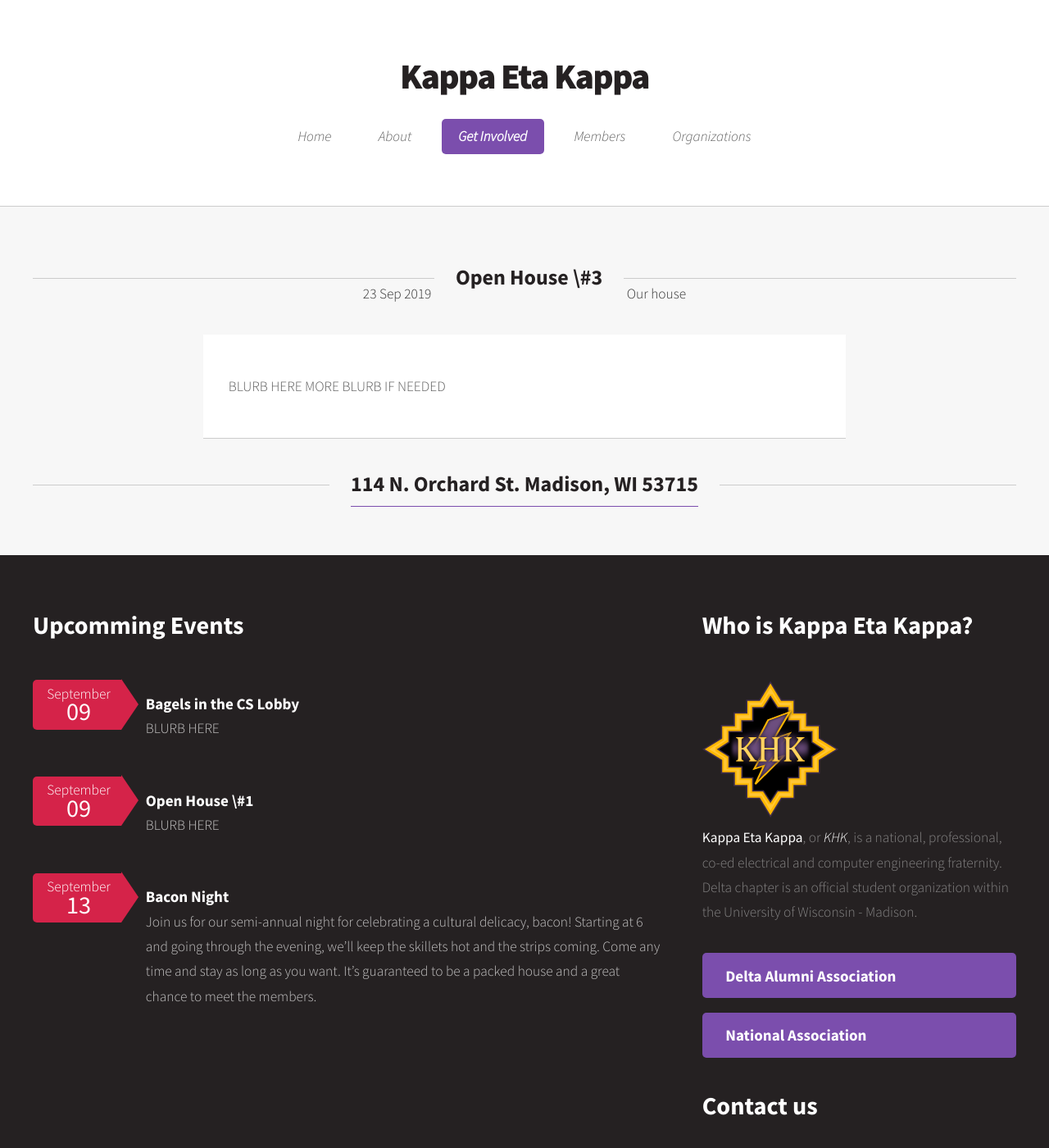
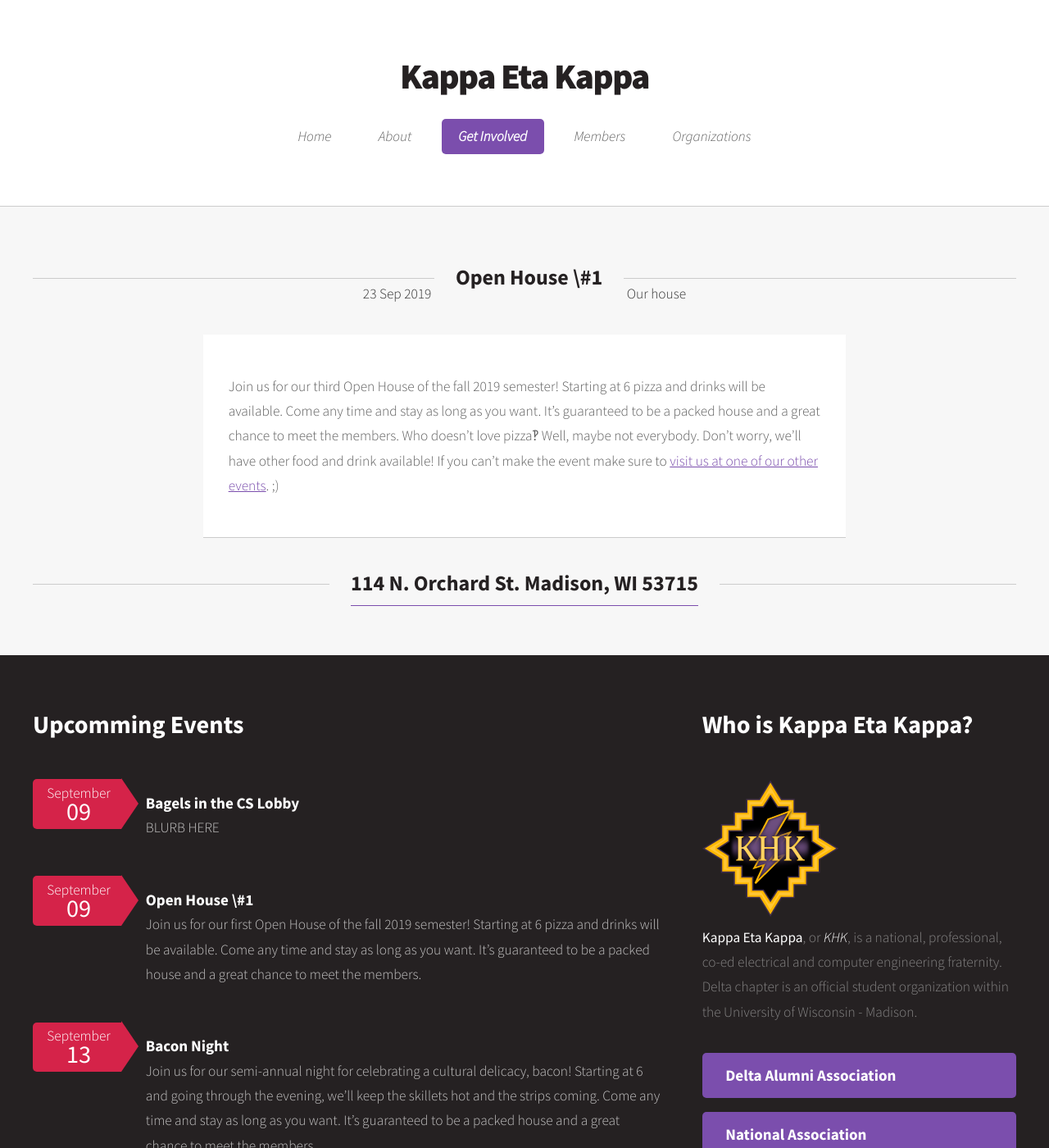
Before and after one commit to KappaEtaKappa/KappaEtaKappa.github.io, a Jekyll site: the page built from _events/2019-09-23-openhouse.md, in a window 1280 px wide and 1400 px high. Shown: the whole window at 82% size. Built offline with Jekyll 4.4.1, drawn with Linux system fonts in a browser that asks for light colours.

Commit message:
Events no photos

```diff
--- a/_events/2019-09-09-openhouse.md
+++ b/_events/2019-09-09-openhouse.md
@@ -7,6 +7,6 @@
   Madison, WI 53715
 ---
 
-BLURB HERE
+Join us for our first Open House of the fall 2019 semester! Starting at 6 pizza and drinks will be available. Come any time and stay as long as you want. It’s guaranteed to be a packed house and a great chance to meet the members.
 <!-- More -->
-MORE BLURB IF NEEDED
+Who doesn’t love pizza‽ Well, maybe not everybody. Don’t worry, we’ll have other food and drink available! If you can’t make the event make sure to visit us at one of our other events. ;)
--- a/_events/2019-09-23-openhouse.md
+++ b/_events/2019-09-23-openhouse.md
@@ -1,5 +1,5 @@
 ---
-title: Open House \#3
+title: Open House \#1
 featured:
 location: Our house
 address: >-
@@ -7,6 +7,6 @@
   Madison, WI 53715
 ---
 
-BLURB HERE
+Join us for our third Open House of the fall 2019 semester! Starting at 6 pizza and drinks will be available. Come any time and stay as long as you want. It’s guaranteed to be a packed house and a great chance to meet the members.
 <!-- More -->
-MORE BLURB IF NEEDED
+Who doesn’t love pizza‽ Well, maybe not everybody. Don’t worry, we’ll have other food and drink available! If you can’t make the event make sure to [visit us at one of our other events]({{site.baseurl}}/events). ;)
```
Also changed, not shown: _events/2019-09-13-bacon-night.md (+1 -1 lines), _events/2019-09-16-openhouse.md (+2 -2 lines), _events/2019-09-25-game-night.md (+2 -2 lines), _events/2019-09-27-fiesta-night.md (+2 -2 lines).
